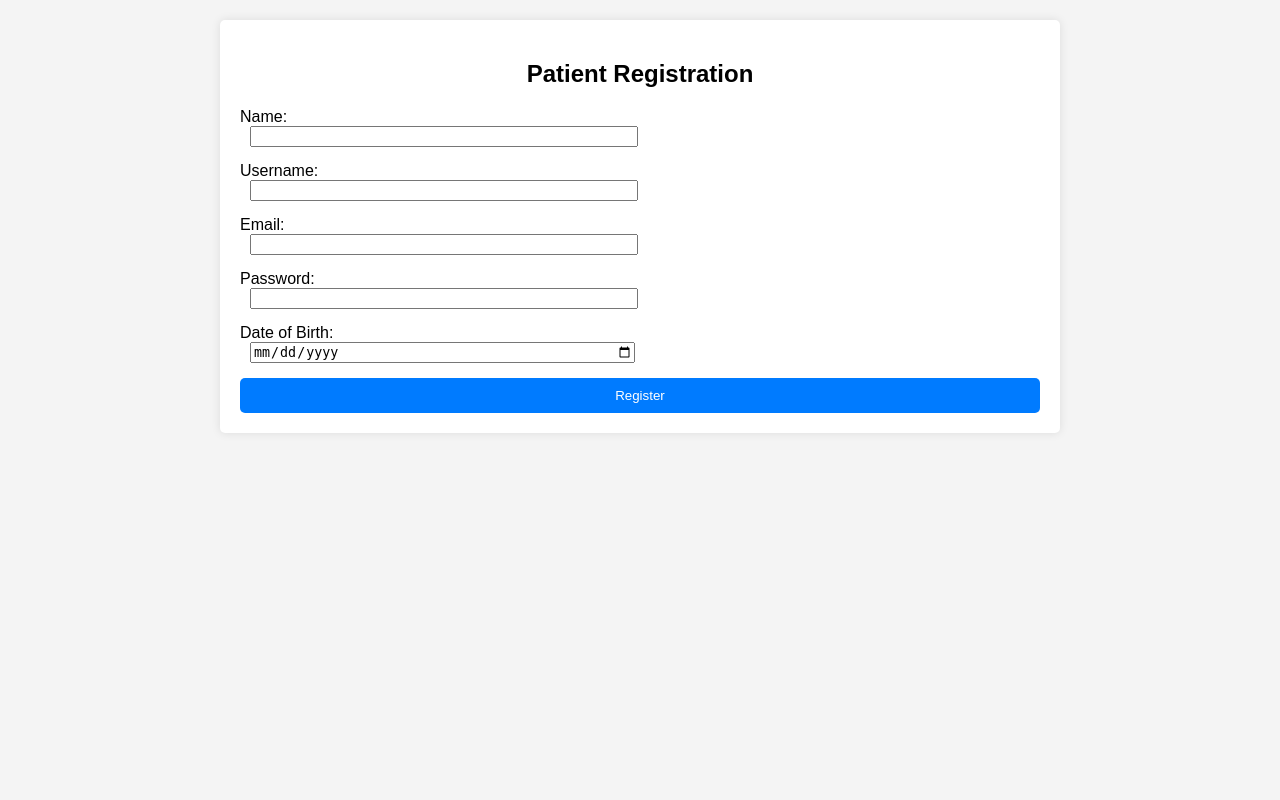
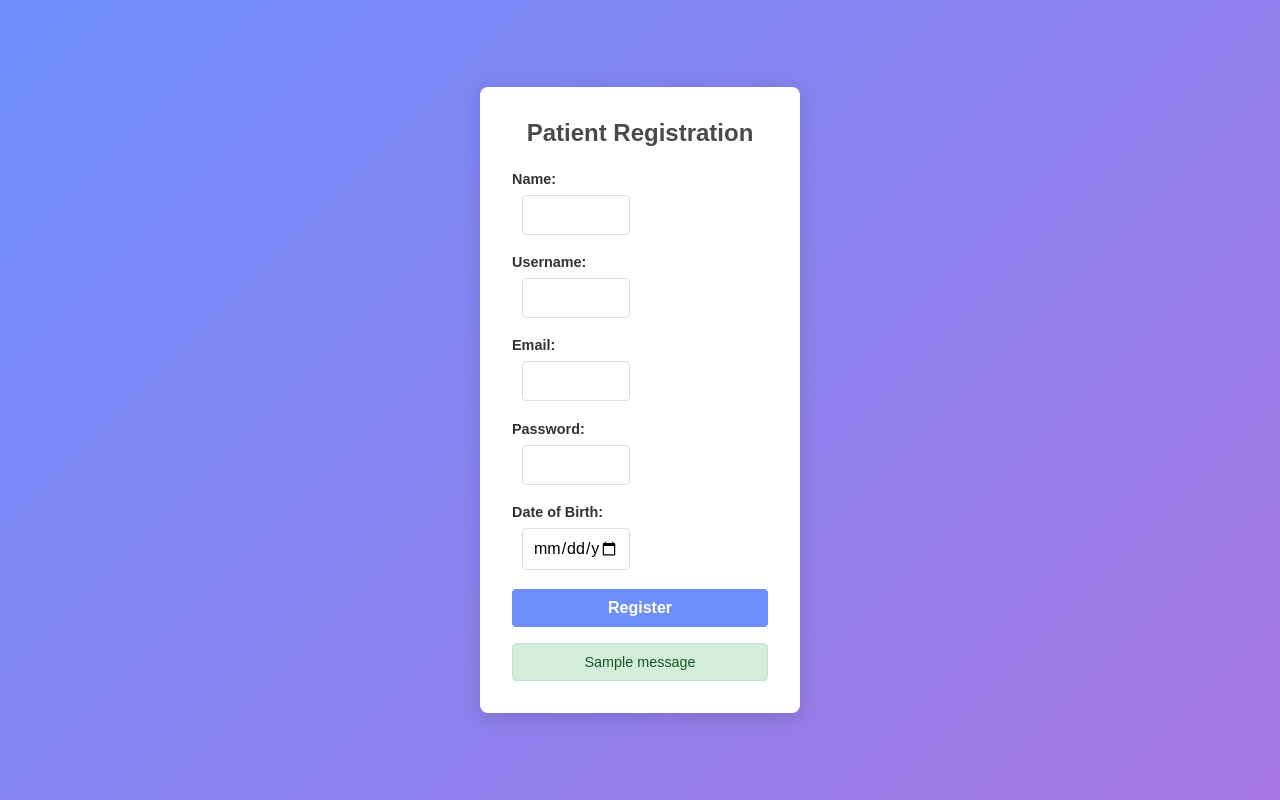
Before and after one commit to mayur1911/Parkinsons-Disease-Prediction, a Flask app: page /register in a window 1280 px wide. Run offline with Flask 3, Linux system fonts and the light colour scheme; the visitor is signed in with stand-in values (Sample User, id 1); tables that the repository leaves empty hold one stand-in row (values such as "Sample post"); one stand-in notice (Sample message) is shown; parts of the project's set-up code (start-up, migrations or seed data) failed here and were passed over.

Commit message:
added register button on dashboard page

```diff
--- a/app.py
+++ b/app.py
@@ -34,6 +34,7 @@ class Patient(db.Model):
 class Parameters(db.Model):
     id = db.Column(db.Integer, primary_key=True)
     patient_id = db.Column(db.Integer, db.ForeignKey('patient.id'), nullable=False, unique=True)
+    # Parameters fields
     MDVP_Fo = db.Column(db.Float, nullable=False)
     MDVP_Fhi = db.Column(db.Float, nullable=False)
     MDVP_Flo = db.Column(db.Float, nullable=False)
@@ -94,6 +95,7 @@ def login():
     return render_template('login.html')
 
 @app.route('/register', methods=['GET', 'POST'])
+@login_required  # Protect the register route
 def register():
     if request.method == 'POST':
         name = request.form['name']
@@ -149,7 +151,7 @@ def patient_login():
     return render_template('patient_login.html')
 
 @app.route('/dashboard')
-@login_required
+@login_required  # Protect the register route
 def dashboard():
     all_patients = Patient.query.all()
     return render_template('patients.html', patients=all_patients)
--- a/templates/register.html
+++ b/templates/register.html
@@ -6,6 +6,128 @@
     <meta name="viewport" content="width=device-width, initial-scale=1.0">
     <title>Patient Registration</title>
     <link rel="stylesheet" href="{{ url_for('static', filename='css/style.css') }}">
+    <style>
+        /* Basic Reset */
+        * {
+            margin: 0;
+            padding: 0;
+            box-sizing: border-box;
+            font-family: Arial, sans-serif;
+        }
+
+        /* Body Styling */
+        body {
+            display: flex;
+            align-items: center;
+            justify-content: center;
+            min-height: 100vh;
+            background: linear-gradient(135deg, #6e8efb, #a777e3);
+        }
+
+        /* Container */
+        .container {
+            background: #fff;
+            padding: 2rem;
+            width: 320px;
+            border-radius: 8px;
+            box-shadow: 0px 4px 20px rgba(0, 0, 0, 0.15);
+            text-align: center;
+        }
+
+        /* Heading */
+        h2 {
+            margin-bottom: 1.5rem;
+            font-size: 1.5rem;
+            color: #4a4a4a;
+        }
+
+        /* Form Group */
+        .form-group {
+            margin-bottom: 1.2rem;
+            text-align: left;
+        }
+
+        /* Label */
+        label {
+            display: block;
+            margin-bottom: 8px;
+            color: #333;
+            font-weight: 600;
+            font-size: 0.9rem;
+        }
+
+        /* Input Styling */
+        input[type="text"],
+        input[type="email"],
+        input[type="password"],
+        input[type="date"] {
+            width: 100%;
+            padding: 10px;
+            border: 1px solid #ddd;
+            border-radius: 4px;
+            font-size: 1rem;
+            outline: none;
+            transition: border-color 0.3s ease;
+        }
+
+        input[type="text"]:focus,
+        input[type="email"]:focus,
+        input[type="password"]:focus,
+        input[type="date"]:focus {
+            border-color: #6e8efb;
+        }
+
+        /* Button Styling */
+        button[type="submit"] {
+            width: 100%;
+            padding: 10px;
+            background-color: #6e8efb;
+            border: none;
+            border-radius: 4px;
+            color: #fff;
+            font-size: 1rem;
+            font-weight: bold;
+            cursor: pointer;
+            transition: background-color 0.3s ease;
+        }
+
+        button[type="submit"]:hover {
+            background-color: #575ed8;
+        }
+
+        /* Flash Message Styling */
+        ul {
+            list-style-type: none;
+            padding: 0;
+            margin-top: 1rem;
+        }
+
+        li {
+            padding: 10px;
+            margin-top: 5px;
+            border-radius: 4px;
+            font-size: 0.9rem;
+        }
+
+        .flash-error {
+            background-color: #f8d7da;
+            color: #721c24;
+            border: 1px solid #f5c6cb;
+        }
+
+        .flash-success {
+            background-color: #d4edda;
+            color: #155724;
+            border: 1px solid #c3e6cb;
+        }
+
+        /* Responsive Design */
+        @media (max-width: 480px) {
+            .container {
+                width: 90%; /* Makes the container take more width on small screens */
+            }
+        }
+    </style>
 </head>
 
 <body>
@@ -13,27 +135,37 @@
         <h2>Patient Registration</h2>
         <form method="POST">
             <div class="form-group">
-                <label>Name:</label>
-                <input type="text" name="name" required>
+                <label for="name">Name:</label>
+                <input type="text" id="name" name="name" required aria-label="Patient Name">
             </div>
             <div class="form-group">
-                <label>Username:</label>
-                <input type="text" name="username" required>
+                <label for="username">Username:</label>
+                <input type="text" id="username" name="username" required aria-label="Username">
             </div>
             <div class="form-group">
-                <label>Email:</label>
-                <input type="email" name="email" required>
+                <label for="email">Email:</label>
+                <input type="email" id="email" name="email" required aria-label="Email Address">
             </div>
             <div class="form-group">
-                <label>Password:</label>
-                <input type="password" name="password" required>
+                <label for="password">Password:</label>
+                <input type="password" id="password" name="password" required aria-label="Password">
             </div>
             <div class="form-group">
-                <label>Date of Birth:</label>
-                <input type="date" name="date_of_birth" required>
+                <label for="date_of_birth">Date of Birth:</label>
+                <input type="date" id="date_of_birth" name="date_of_birth" required aria-label="Date of Birth">
             </div>
             <button type="submit">Register</button>
         </form>
+
+        {% with messages = get_flashed_messages() %}
+        {% if messages %}
+        <ul class="flashes">
+            {% for message in messages %}
+            <li class="{% if message.startswith('Error') %}flash-error{% else %}flash-success{% endif %}">{{ message }}</li>
+            {% endfor %}
+        </ul>
+        {% endif %}
+        {% endwith %}
     </div>
 </body>
 
```
Also changed, not shown: static/css/patients.css (+35 -1 lines), templates/login.html (+36 -19 lines), templates/patients.html (+5 -4 lines).
